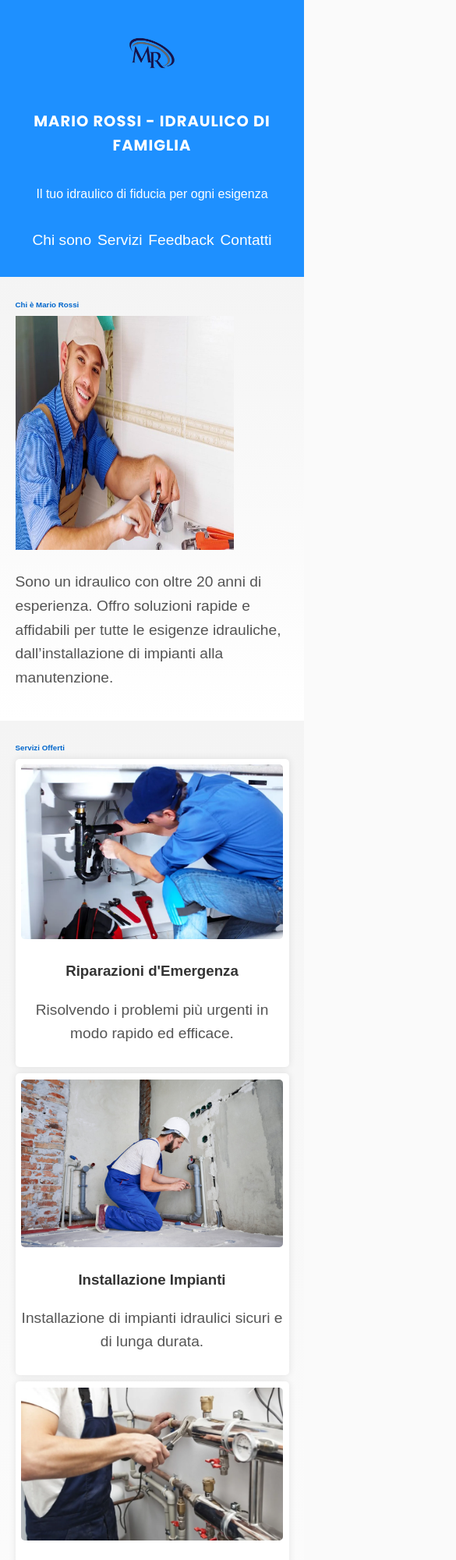
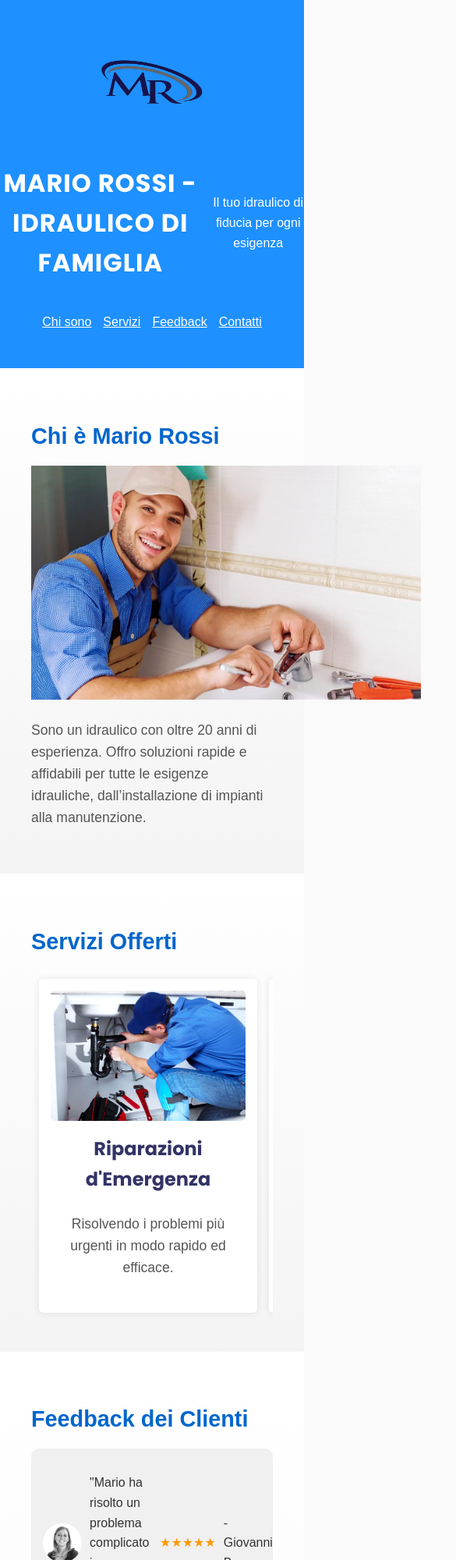
Before and after one commit to lollo243/marioRossi, a plain HTML site: page index.html in a window 390 px wide. Shown: the top 2000 px of the page at 78% size, 585 px wide, since content can reach past the window. Drawn offline with Linux system fonts and the light colour scheme.

Commit message:
Update styles.css

```diff
--- a/styles.css
+++ b/styles.css
@@ -1,4 +1,4 @@
-/* Base styles (already existing) */
+
 body {
     font-family: Arial, sans-serif;
     line-height: 1.6;
@@ -6,174 +6,187 @@ body {
     color: #333;
     margin: 0;
     padding: 0;
-    box-sizing: border-box;
 }
 
-/* Header Styles */
+
 header {
     background-color: dodgerblue;
-    color: white;
-    padding: 3vw 0; /* Adattiamo il padding in base alla larghezza del viewport */
+    color:white;
+    padding: 30px 0;
     text-align: center;
-    display: flex;
-    flex-direction: column;
-    justify-content: center;
-    align-items: center;
 }
 
-header .header-content {
-    display: flex;
-    justify-content: center;
-    align-items: center;
-    gap: 1vw; /* Gap dinamico in base alla larghezza del viewport */
-    flex-wrap: wrap;
+
+a{
+    color: white;
 }
 
-header h1 {
-    font-family: 'Poppins', sans-serif;
-    color: white;
-    font-size: 3vw; /* Impostiamo la grandezza del testo in base alla larghezza dello schermo */
-    text-transform: uppercase;
-    letter-spacing: 1px;
+section {
+    padding: 20px;
+    margin: 0 auto;
+    max-width: 1000px;
+    background: linear-gradient(to bottom, #f4f4f4 0%, #ffffff 100%);
 }
 
-header .Logo img {
-    width: 40vw; /* Immagine responsiva che si adatta alla larghezza del viewport */
-    height: auto;
-    border-radius: 5px;
+
+section#chi-sono {
+    background: linear-gradient(to bottom, #ffffff 0%, #f4f4f4 100%);
+    padding: 40px;
+}
+
+section#servizi {
+    background: linear-gradient(to bottom, #ffffff 0%, #f4f4f4 100%);
+    padding: 40px;
+}
+
+section#feedback {
+    background: linear-gradient(to bottom, #ffffff 0%, #f4f4f4 100%);
+    padding: 40px;
+}
+
+section#contatti {
+    background: linear-gradient(to bottom, #ffffff 0%, #f4f4f4 100%);
+    padding: 40px;
+}
+
+footer {
+    background-color: #333;
+    color: white;
+    font-size: 0.9em;
+    padding: 10px;
+    text-align: center;
+}
+
+
+.header-content {
+    display: flex;
+    align-items: center;
+    justify-content: center;
+    gap: 15px;
 }
 
 nav ul {
     list-style: none;
     padding: 0;
     display: flex;
-    gap: 2vw;
     justify-content: center;
+    gap: 15px;
 }
 
-nav ul li {
-    display: inline-block;
+
+header h1 {
+    font-family: 'Poppins', sans-serif;
+    color: white;
+    font-size: 2em;
+    text-transform: uppercase;
+    letter-spacing: 1px;
 }
 
-nav ul li a {
-    color: white;
-    font-size: 1.2em;
-    text-decoration: none;
+h2 {
+    color: #0066cc;
+    font-size: 1.8em;
+    margin-bottom: 15px;
 }
 
-/* Section Styles */
-section {
-    padding: 5vw;
-    margin: 0 auto;
-    max-width: 1000px;
-    background: linear-gradient(to bottom, #f4f4f4 0%, #ffffff 100%);
-}
-
-section h2 {
-    color: #0066cc;
-    font-size: 2.5vw; /* Dimensione del testo proporzionale */
-    margin-bottom: 1.5vw;
+h3 {
+    font-family: 'Poppins', sans-serif;
+    color: #333366;
+    font-size: 1.5em;
+    margin-top: 10px;
 }
 
 section p {
-    font-size: 1.2em;
+    font-size: 1.1em;
     color: #555;
 }
 
-/* Container services section */
+
+.feedback p {
+    font-size: 1em;
+    color: #333;
+}
+
+
+.logo {
+    height: 50px;
+}
+
+
 .carosello-servizi {
     display: flex;
-    flex-wrap: wrap;
-    gap: 2vw;
-    justify-content: center;
+    gap: 15px;
+    overflow-x: auto;
+    padding: 10px;
 }
 
 .carosello-servizi .servizio {
     background-color: #fff;
     border-radius: 5px;
     box-shadow: 0 0 10px rgba(0, 0, 0, 0.1);
-    width: 45%; /* Adattato per non sovrapporsi in schermi piccoli */
-    padding: 2vw;
+    flex: 0 0 250px;
+    padding: 15px;
     text-align: center;
 }
 
 .carosello-servizi img {
-    width: 100%;
+    max-width: 100%;
     height: auto;
     border-radius: 5px;
 }
 
-/* Feedback Section */
 .feedback {
+    background-color: #f0f0f0;
+    border-radius: 10px;
     display: flex;
-    flex-wrap: wrap;
-    justify-content: space-between;
-    gap: 2vw;
-    margin: 2vw 0;
+    align-items: center;
+    gap: 10px;
+    padding: 15px;
+    margin: 10px 0;
 }
 
 .feedback .profile {
-    width: 10vw; /* Proporzionale alla larghezza del viewport */
-    height: 10vw;
+    width: 50px;
+    height: 50px;
     border-radius: 50%;
-    object-fit: cover;
 }
 
-.feedback p {
-    font-size: 1.1em;
+.feedback .rating {
+    color: #ff9900;
 }
 
-/* Contact Section */
+
 #contatti .call-button {
-    font-size: 2vw; /* Scala la grandezza del bottone */
+    font-size: 1.2em;
     background-color: #004aad;
     color: white;
-    padding: 1vw 3vw;
+    padding: 10px 20px;
     border: none;
     border-radius: 5px;
     cursor: pointer;
 }
 
-/* Footer */
+
+#zona-operativa img {
+    max-width: 100%;
+    border-radius: 10px;
+}
+
+
+#collaborazioni .loghi-aziende {
+    display: flex;
+    flex-wrap: wrap;
+    gap: 15px;
+}
+
+#collaborazioni img {
+    width: 100px;
+    height: auto;
+}
+
 footer {
     background-color: #333;
     color: white;
-    font-size: 1em;
-    padding: 1vw;
+    font-size: 0.9em;
+    padding: 10px;
     text-align: center;
 }
-
-/* Mobile Adjustments */
-@media (max-width: 768px) {
-    header {
-        padding: 4vw 0; /* Aumenta un po' il padding per mobile */
-    }
-
-    header h1 {
-        font-size: 5vw; /* Riduce la dimensione del titolo per dispositivi piccoli */
-    }
-
-    .containerMR {
-        flex-direction: column; /* Metti l'immagine sopra il testo */
-        align-items: center;
-        gap: 2vw;
-    }
-
-    .containerMR img {
-        width: 80%; /* L'immagine sarà più piccola per dispositivi mobili */
-    }
-
-    .carosello-servizi .servizio {
-        width: 100%; /* Ogni servizio prenderà tutta la larghezza su dispositivi mobili */
-    }
-
-    .feedback .profile {
-        width: 20vw;
-        height: 20vw;
-    }
-
-    #contatti .call-button {
-        font-size: 5vw; /* Bottone proporzionato per mobile */
-        padding: 2vw 4vw;
-    }
-}
```
